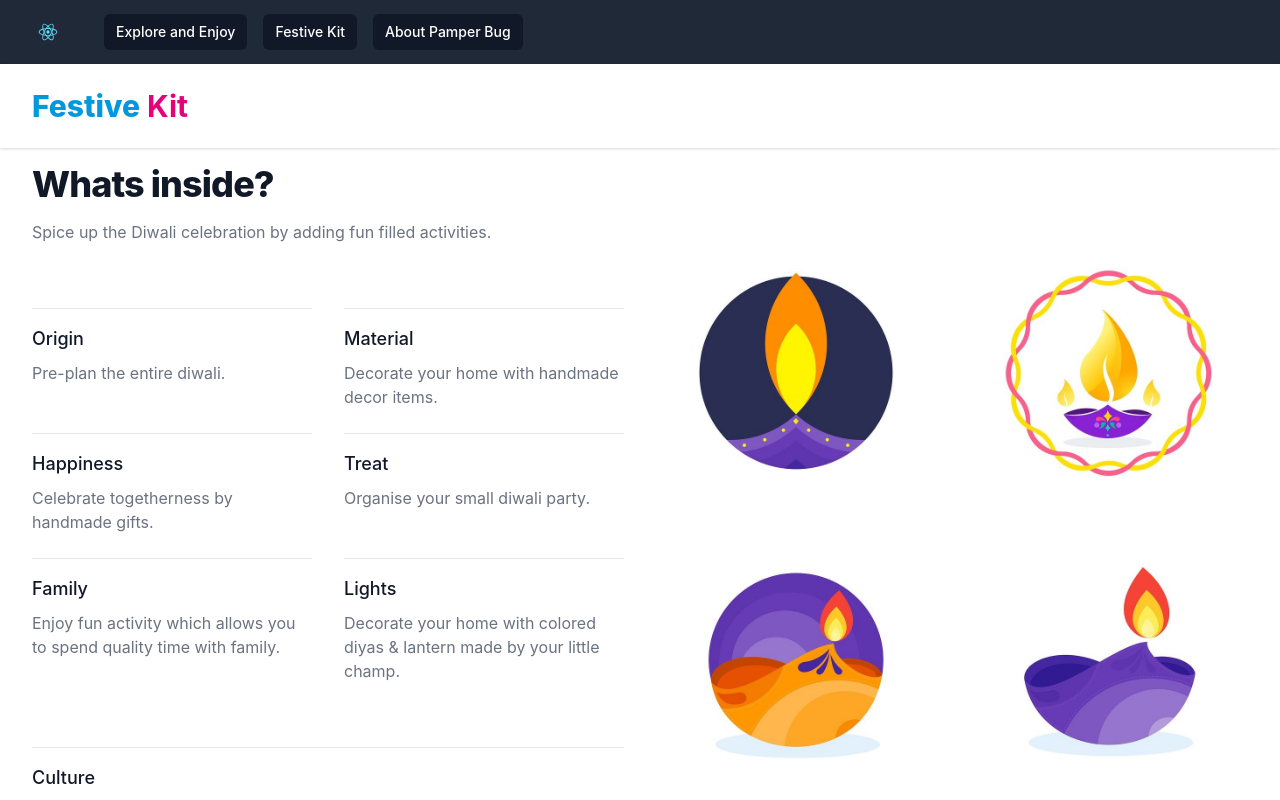
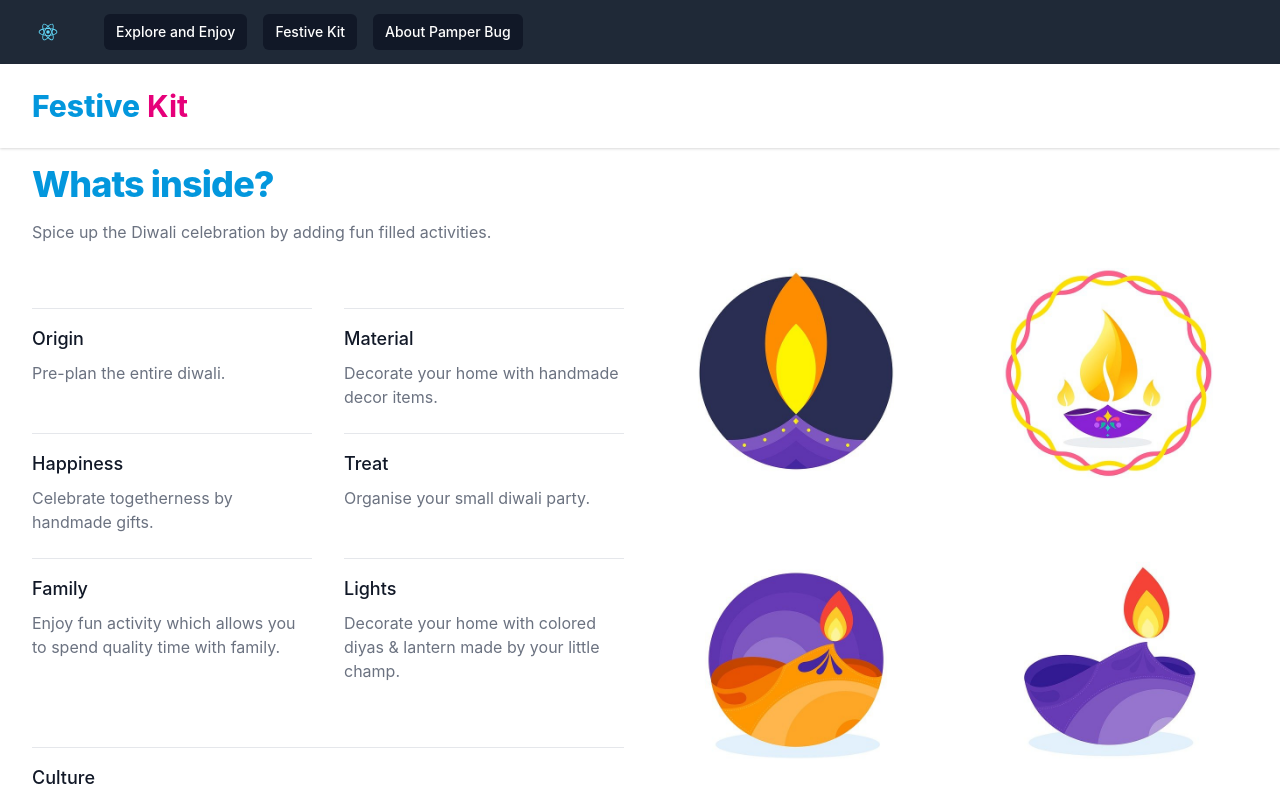
Before and after one commit to niteshpatare/pamperbugkit, a React (Create React App) app: page /festivekit in a window 1280 px wide. Shown: the top 800 px of the page. Built offline with nearby package versions, Linux system fonts and the light colour scheme.

Commit message:
html  upgrade

```diff
--- a/src/component/Festivekit.js
+++ b/src/component/Festivekit.js
@@ -22,7 +22,7 @@ const Festivekit = () => {
             <div className="">
                 <div className="max-w-8xl mx-auto py-4 px-4 grid items-center grid-cols-1 gap-y-16 gap-x-8 sm:px-6 sm:py-4 lg:max-w-8xl lg:px-8 lg:grid-cols-2">
                     <div>
-                    <h2 className="text-3xl font-extrabold tracking-tight text-gray-900 sm:text-4xl">Whats inside?</h2>
+                    <h2 className="text-3xl font-extrabold tracking-tight text-gray-900 sm:text-4xl text-prm">Whats inside?</h2>
                     <p className="mt-4 text-gray-500">Spice up the Diwali celebration by adding fun filled activities.</p>
 
                     <dl className="mt-16 grid grid-cols-1 gap-x-6 gap-y-10 sm:grid-cols-2 sm:gap-y-6 lg:gap-x-8">
```
